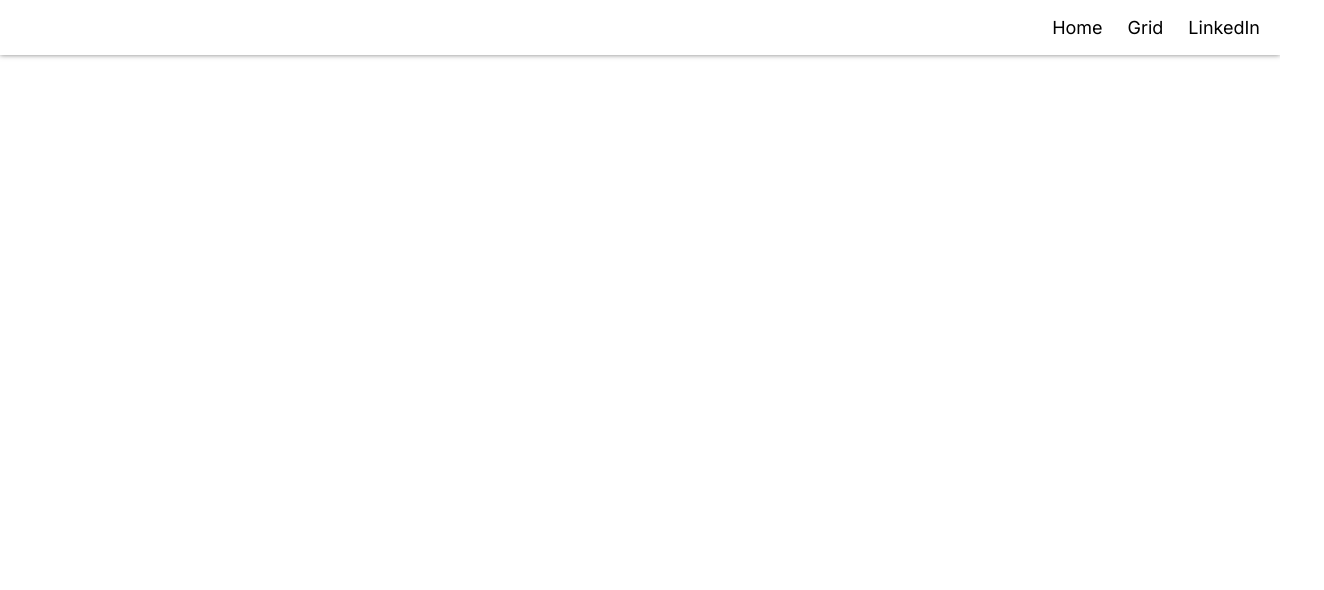
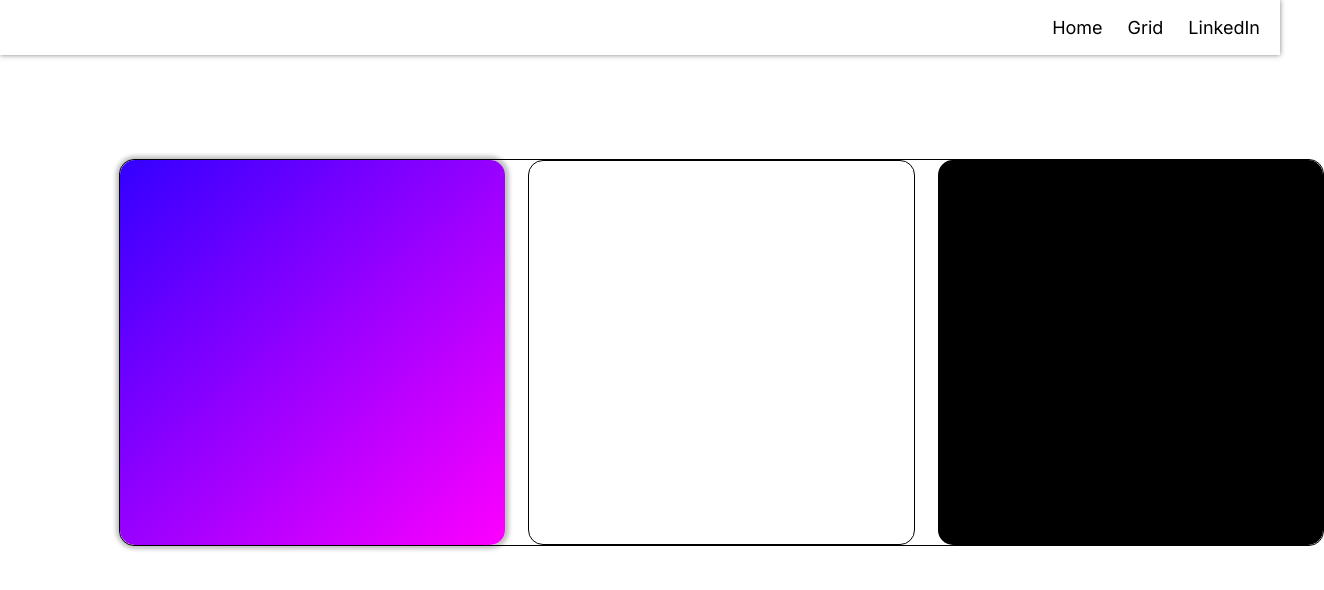
Before and after one commit to MrinalVarshney/E-Cell_Project, a plain HTML site: page index.html in a window 1280 px wide. Shown: the whole page, 1324 px wide, since content can reach past the window. Drawn offline with Linux system fonts and the light colour scheme; a web font is replaced by a local one.

Commit message:
Boxes created

```diff
--- a/index.html
+++ b/index.html
@@ -23,6 +23,11 @@
         <div class="bar3"></div>
       </div>
     </div>
+    <div class="boxRow">
+      <div class="boxes gradientBox"></div>
+      <div class="boxes imageBox"></div>
+      <div class="boxes gridBox"></div>
+    </div>
     <script>
       function myFunction(x) {
         x.classList.toggle("change");
--- a/styles.css
+++ b/styles.css
@@ -34,7 +34,9 @@ a {
   justify-content: center;
 }
 
-.bar1,.bar2, .bar3 {
+.bar1,
+.bar2,
+.bar3 {
   width: 50px;
   height: 3px;
   background-color: rgba(217, 217, 217, 1);
@@ -44,9 +46,9 @@ a {
 }
 
 .change .bar1 {
-    background-color: black; /* Change the color as desired */
-    transform: rotate(45deg);
-    transform-origin: center center;
+  background-color: black; /* Change the color as desired */
+  transform: rotate(45deg);
+  align-self: center;
 }
 
 .change .bar2 {
@@ -54,9 +56,8 @@ a {
 }
 
 .change .bar3 {
-    background-color: black; /* Change the color as desired */
-    transform: rotate(-45deg);
-    transform-origin: center center;
+  background-color: black; /* Change the color as desired */
+  transform: rotate(-45deg);
 }
 
 @media screen and (max-width: 400px) {
@@ -67,3 +68,34 @@ a {
     display: none;
   }
 }
+
+/* Box rows */
+.boxRow {
+  width: 1203px;
+  height: 385px;
+  position: relative;
+  top: 104px;
+  left: 119px;
+  border-radius: 15px;
+  border: 1px solid;
+  display: flex;
+  justify-content: space-between;
+}
+
+.boxes {
+  width: 32%;
+  border-radius: 15px;
+}
+
+.gradientBox {
+    background: linear-gradient(135.38deg, #3300FF 0%, #FA00FF 98.32%);
+    box-shadow: 0px 0px 4px 4px rgba(0, 0, 0, 0.25);
+}
+
+.imageBox {
+    border: 1px solid rgba(0, 0, 0, 1)
+}
+
+.gridBox {
+  background-color: black;
+}
```
Also changed, not shown: e-cell-mnnit-squarelogo-1663839558030 1logo.jpg (added).
